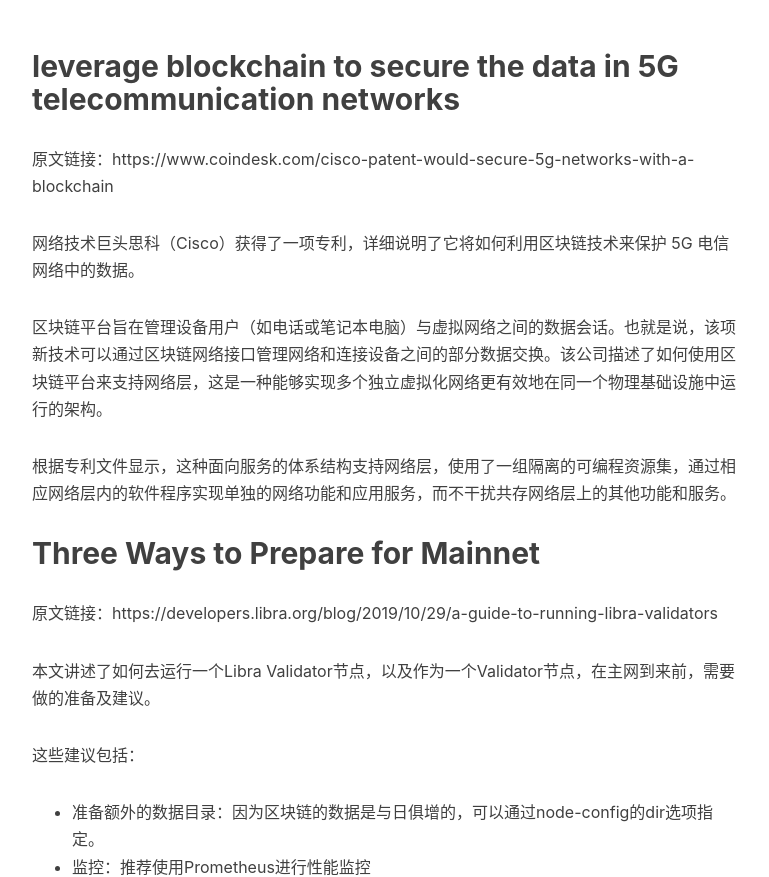
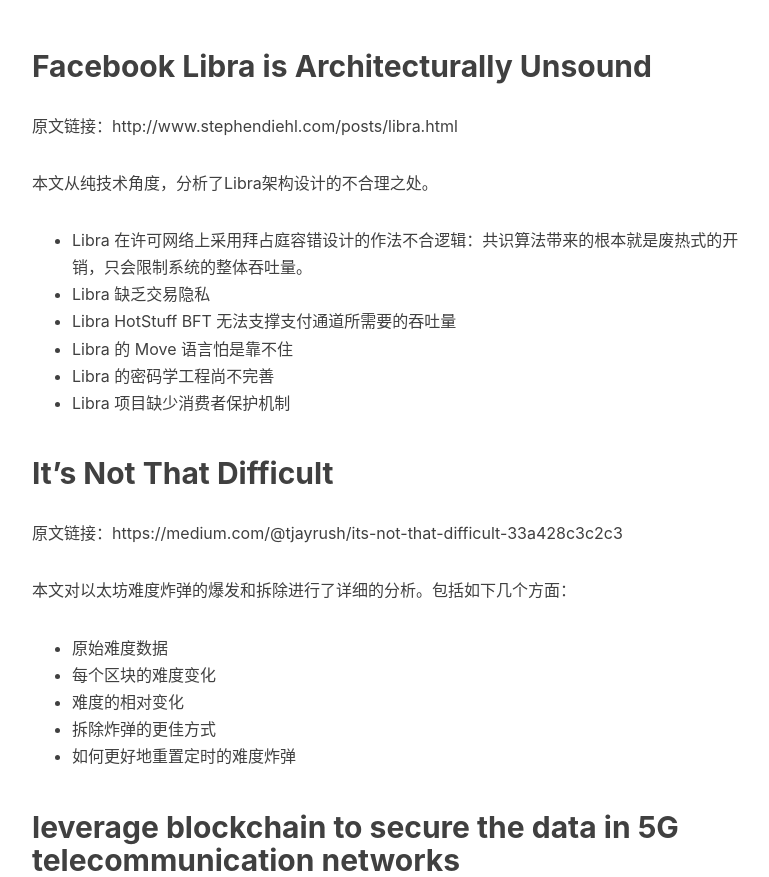
Before and after one commit to hello2mao/hello2mao.github.io, a Jekyll site: the page built from _posts/2019-11-22-what's-new-in-blockchain-2.md, in a window 1280 px wide and 1400 px high. Shown: the part 523-1400 px from the top of the window, without its empty margins (233-1002 px from the left). Built offline with Jekyll 4.4.1, drawn with Linux system fonts in a browser that asks for light colours; nearby versions of some CDN libraries; comment, search, counter and statistics services are not loaded.

Commit message:
Lazy push: 2019年12月 8日 星期日 11时00分09秒 CST

```diff
--- a/_posts/2019-11-22-what's-new-in-blockchain-2.md
+++ b/_posts/2019-11-22-what's-new-in-blockchain-2.md
@@ -8,6 +8,31 @@
 tags:
   - blockchain
 ---
+
+## Facebook Libra is Architecturally Unsound
+
+原文链接：http://www.stephendiehl.com/posts/libra.html
+
+本文从纯技术角度，分析了Libra架构设计的不合理之处。
+
+- Libra 在许可网络上采用拜占庭容错设计的作法不合逻辑：共识算法带来的根本就是废热式的开销，只会限制系统的整体吞吐量。
+- Libra 缺乏交易隐私
+- Libra HotStuff BFT 无法支撑支付通道所需要的吞吐量
+- Libra 的 Move 语言怕是靠不住
+- Libra 的密码学工程尚不完善
+- Libra 项目缺少消费者保护机制
+
+## It’s Not That Difficult
+
+原文链接：https://medium.com/@tjayrush/its-not-that-difficult-33a428c3c2c3
+
+本文对以太坊难度炸弹的爆发和拆除进行了详细的分析。包括如下几个方面：
+
+- 原始难度数据
+- 每个区块的难度变化
+- 难度的相对变化
+- 拆除炸弹的更佳方式
+- 如何更好地重置定时的难度炸弹
 
 ## leverage blockchain to secure the data in 5G telecommunication networks
 
```
